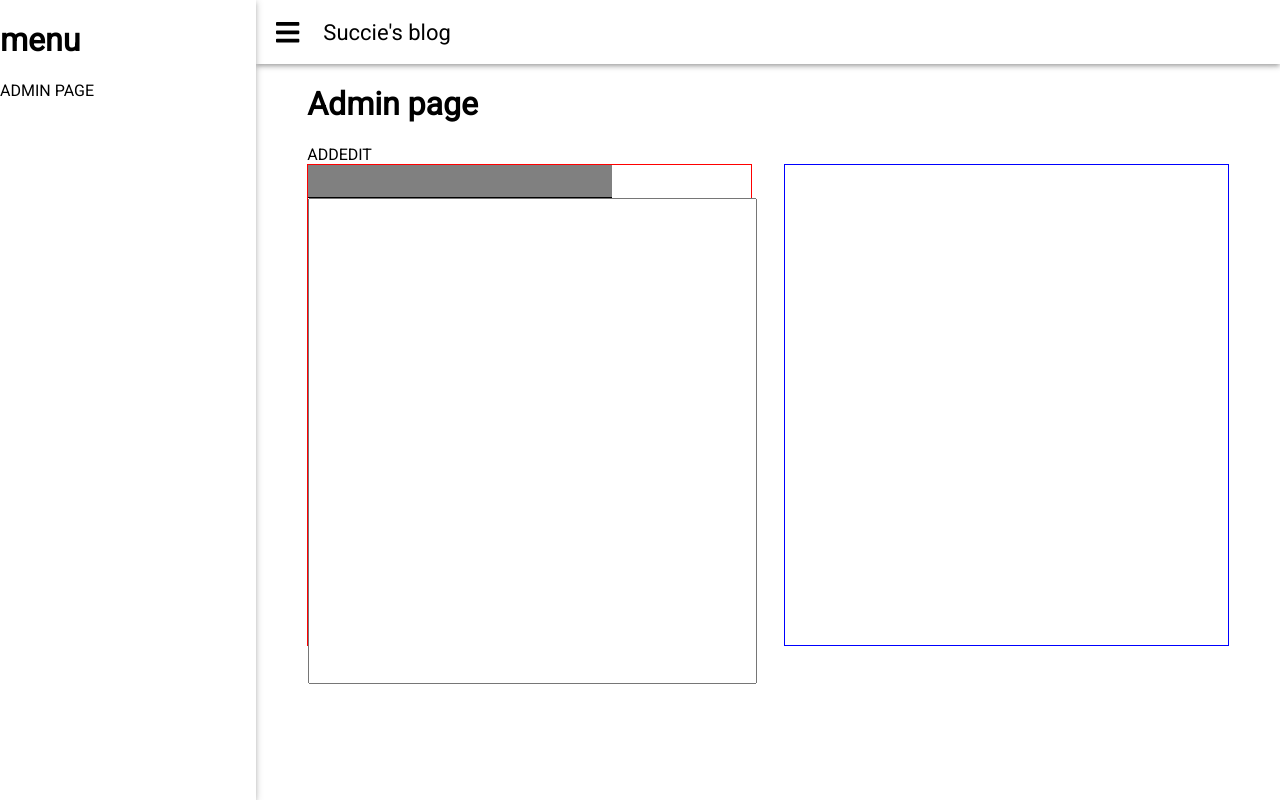
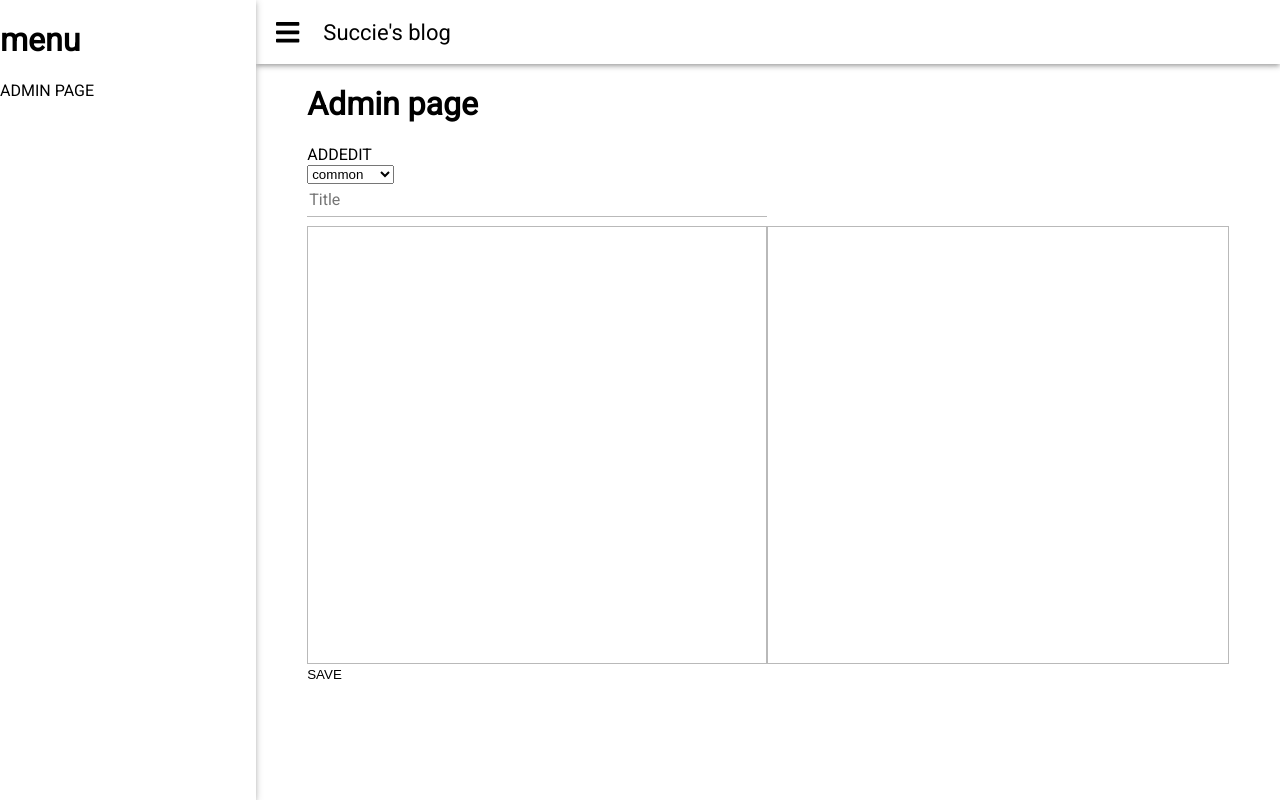
Before and after one commit to succie/blog, a React app: page /admin/add in a window 1280 px wide. Built offline with nearby package versions, Linux system fonts and the light colour scheme.

Commit message:
記事を追加できるようにした

```diff
--- a/src/pages/Admin/Add/Add.css
+++ b/src/pages/Admin/Add/Add.css
@@ -1,36 +1,43 @@
-.Add {
+.Add-Editor {
   display: flex;
   justify-content: space-between;
 }
 
-.Add-Editor {
-  width: 48%;
+.Add-Editor-edit {
+  width: 50%;
   height: 60vh;
-  border: 1px solid red;
+  overflow: hidden;
 }
 
-.Add-Editor-title {
+.Add-Editor-edit-title {
   display: block;
-  width: 300px;
+  width: 100%;
   height: 30px;
   border: none;
-  border-bottom: 1px solid black;
-  background-color: gray;
+  border-bottom: 1px solid #b9b9b9;
+  margin-bottom: 9px;
+  font: inherit;
+  background: none;
+  -webkit-tap-highlight-color: transparent;
 }
 
-.Add-Editor-body {
+.Add-Editor-edit-body {
   display: block;
-  resize: none;
   width: 100%;
-  height: 100%;
+  height: calc(100% - 42px);
   overflow: auto;
   white-space: nowrap;
   word-wrap: break-word;
+  resize: none;
+  box-sizing: border-box;
+  padding: 0;
+  border: 1px solid #b9b9b9;
 }
 
-.Add-Preview {
-  width: 48%;
-  border: 1px solid blue;
+.Add-Editor-preview {
+  width: 50%;
+  margin-top: 42px;
   overflow: visible;
   word-wrap: break-word;
+  border: 1px solid #b9b9b9;
 }
--- a/src/pages/Admin/Add/Add.tsx
+++ b/src/pages/Admin/Add/Add.tsx
@@ -1,35 +1,81 @@
-import React, { useState, ChangeEvent } from "react";
+import React, { useState, ChangeEvent, useRef } from "react";
+import { connect } from "react-redux";
 import ReactMarkdown from "react-markdown";
+import { getTime } from "date-fns";
+import { Article, articlesAction } from "../../../store/articles";
 import "./Add.css";
 
-const Add = () => {
+const mapDispatchToProps = (dispatch: any) => {
+  return {
+    postArticle: (article: Article) =>
+      dispatch(articlesAction.postArticlesRequest(article))
+  };
+};
+
+type Props = ReturnType<typeof mapDispatchToProps>;
+
+const Add = (props: Props) => {
   const [title, setTitle] = useState<string>("");
   const [body, setBody] = useState<string>("");
+  const [genre, setGenre] = useState<string>("common");
+
+  const postArticle = () => {
+    const timestamp = getTime(new Date());
+    const article: Article = {
+      title,
+      body,
+      genre,
+      created_at: timestamp,
+      updated_at: timestamp
+    };
+    props.postArticle(article);
+  };
 
   return (
     <div className="Add">
+      <select
+        value={genre}
+        onChange={e => {
+          setGenre(e.currentTarget.value);
+        }}
+      >
+        {["common", "technology"].map(genre => (
+          <option value={genre} key={genre}>
+            {genre}
+          </option>
+        ))}
+      </select>
       <div className="Add-Editor">
+        <div className="Add-Editor-edit">
           <input
-          className="Add-Editor-title"
+            className="Add-Editor-edit-title"
             type="text"
             onChange={(e: ChangeEvent<HTMLInputElement>) => {
               setTitle(e.currentTarget.value);
             }}
             defaultValue={title}
+            placeholder="Title"
           />
           <textarea
-          className="Add-Editor-body"
+            className="Add-Editor-edit-body"
             onChange={(e: ChangeEvent<HTMLTextAreaElement>) => {
               setBody(e.currentTarget.value);
             }}
             defaultValue={body}
           />
         </div>
-      <div className="Add-Preview">
+        <div className="Add-Editor-preview">
           <ReactMarkdown source={body} />
         </div>
+      </div>
+      <button className="Add-Save" onClick={postArticle}>
+        SAVE
+      </button>
     </div>
   );
 };
 
-export default Add;
+export default connect(
+  null,
+  mapDispatchToProps
+)(Add);
--- a/src/sagas.ts
+++ b/src/sagas.ts
@@ -1,6 +1,7 @@
 import { takeLatest } from "redux-saga/effects";
-import { articlesActionTypes, getArticles } from "./store/articles";
+import { articlesActionTypes, getArticles, postArticle } from "./store/articles";
 
 export default function* rootSaga() {
   yield takeLatest(articlesActionTypes.GET_ARTICLES_REQUEST, getArticles);
+  yield takeLatest(articlesActionTypes.POST_ARTICLES_REQUEST, postArticle);
 }
--- a/src/store/articles.ts
+++ b/src/store/articles.ts
@@ -12,7 +12,10 @@ export type Article = {
 export enum articlesActionTypes {
   GET_ARTICLES_REQUEST = "GET_ARTICLES_REQUEST",
   GET_ARTICLES_SUCCESS = "GET_ARTICLES_SUCCESS",
-  GET_ARTICLES_FAILED = "GET_ARTICLES_FAILED"
+  GET_ARTICLES_FAILED = "GET_ARTICLES_FAILED",
+  POST_ARTICLES_REQUEST = "POST_ARTICLES_REQUEST",
+  POST_ARTICLES_SUCCESS = "POST_ARTICLES_SUCCESS",
+  POST_ARTICLES_FAILED = "POST_ARTICLES_FAILED"
 }
 
 export const articlesAction = {
@@ -35,6 +38,26 @@ export const articlesAction = {
       error,
       isFetching: false
     };
+  },
+  postArticlesRequest: (article: Article) => {
+    return {
+      type: articlesActionTypes.POST_ARTICLES_REQUEST,
+      article,
+      isFetching: true
+    };
+  },
+  postArticlesSuccess: () => {
+    return {
+      type: articlesActionTypes.POST_ARTICLES_SUCCESS,
+      isFetching: false
+    };
+  },
+  postArticlesFailed: (error: Error) => {
+    return {
+      type: articlesActionTypes.POST_ARTICLES_FAILED,
+      error,
+      isFetching: false
+    };
   }
 };
 
@@ -48,12 +71,24 @@ export function* getArticles() {
   }
 }
 
+// TODO: article を firebase に登録する
+export function* postArticle(action: any) {
+  yield delay(3000);
+  try {
+    yield put(articlesAction.postArticlesSuccess());
+  } catch (err) {
+    yield put(articlesAction.postArticlesFailed(err));
+  }
+}
+
 const articles = (state: Article[] = [], action: any) => {
   switch (action.type) {
     case articlesActionTypes.GET_ARTICLES_SUCCESS:
       return action.articles;
     case articlesActionTypes.GET_ARTICLES_FAILED:
       return action.error;
+    case articlesActionTypes.POST_ARTICLES_REQUEST:
+      return [...state, action.article];
     default:
       return state;
   }
```
Lines whose indentation alone changed are shown as unchanged.
